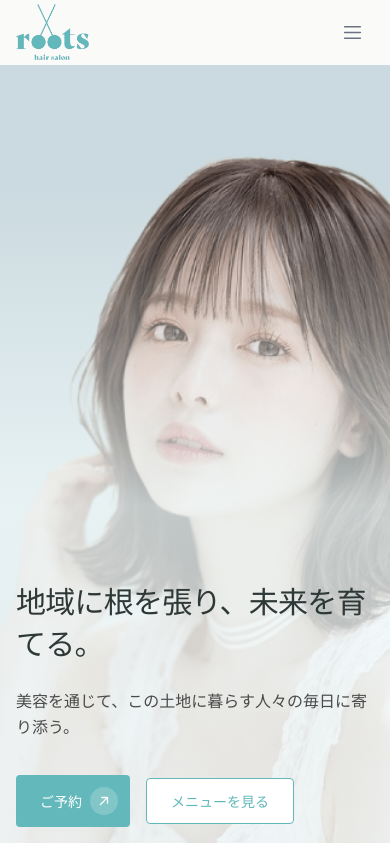
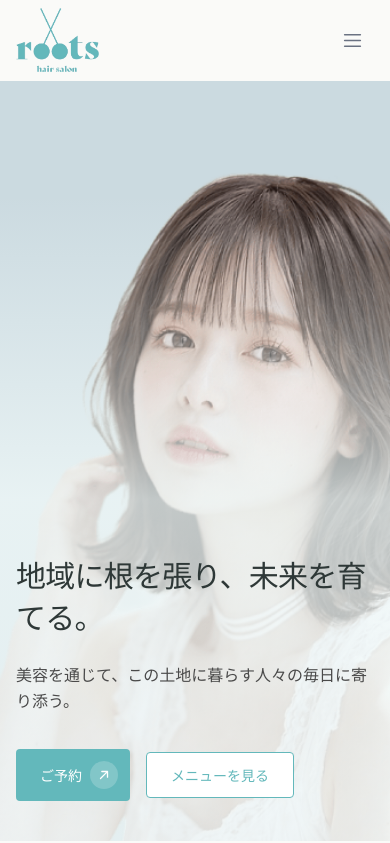
Before and after one commit to reidizhupa/hairsalontokyo, a Next.js app: page / in a window 390 px wide. Shown: the top 843 px of the page. Built offline with nearby package versions, Linux system fonts and the light colour scheme.

Commit message:
bigger logo mobile

```diff
--- a/src/components/hero.tsx
+++ b/src/components/hero.tsx
@@ -23,7 +23,7 @@ export function Hero() {
     return (
         <section
             id="top"
-            className="relative flex min-h-[95dvh] md:min-h-[95dvh] flex-col justify-end overflow-hidden bg-background sm:min-h-screen"
+            className="relative flex min-h-[90dvh] md:min-h-[95dvh] flex-col justify-end overflow-hidden bg-background sm:min-h-screen"
         >
             <div className="absolute inset-0">
                 <Image
--- a/src/components/navbar.tsx
+++ b/src/components/navbar.tsx
@@ -36,7 +36,7 @@ export function Navbar() {
                     : "bg-transparent border-b border-transparent"
             }`}
         >
-            <div className="mx-auto flex h-16 max-w-7xl items-center justify-between px-4 sm:px-6 lg:px-10">
+            <div className="mx-auto flex h-20 max-w-7xl items-center justify-between px-4 sm:h-16 sm:px-6 lg:px-10">
                 <Link href="#top" className="flex items-center">
                     <Image
                         src="/logo_full-nav.png"
@@ -44,7 +44,7 @@ export function Navbar() {
                         width={570}
                         height={439}
                         priority
-                        className="h-14 w-auto"
+                        className="h-16 w-auto sm:h-14"
                     />
                 </Link>
 
```
